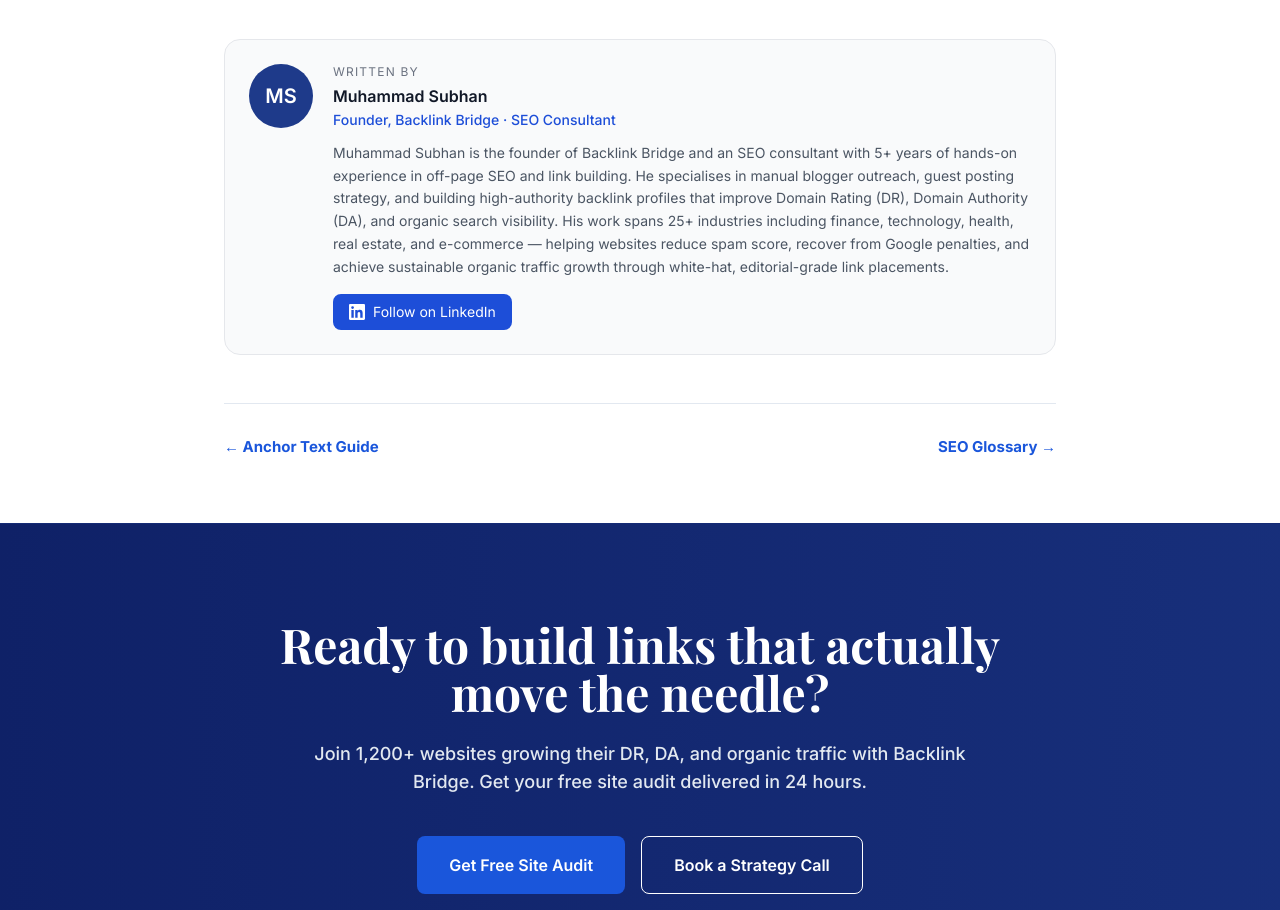
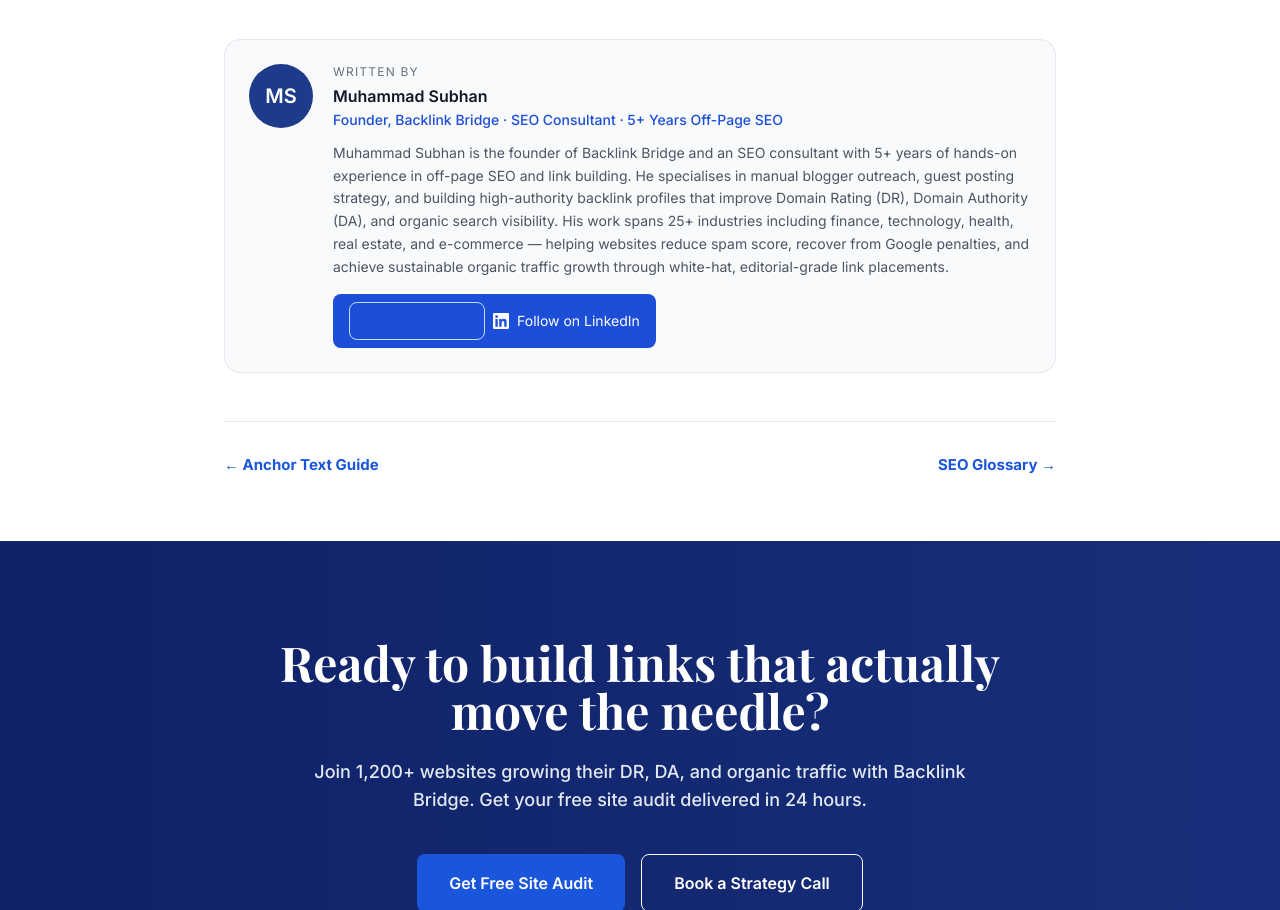
Before and after one commit to subhanm686/Backlink-Bridge, a Next.js app: page /dr-vs-da in a window 1280 px wide. Shown: the part 2731-3641 px from the top of the page. Built offline with nearby package versions, Linux system fonts and the light colour scheme; no server answers; a web font is replaced by a local one.

Commit message:
Update AuthorBio.tsx

```diff
--- a/src/components/AuthorBio.tsx
+++ b/src/components/AuthorBio.tsx
@@ -12,7 +12,7 @@ export default function AuthorBio() {
           Muhammad Subhan
         </h3>
         <p className="text-sm text-blue-700 font-medium mb-3">
-          Founder, Backlink Bridge · SEO Consultant
+          Founder, Backlink Bridge · SEO Consultant · 5+ Years Off-Page SEO
         </p>
         <p className="text-sm text-gray-600 leading-relaxed mb-4">
           Muhammad Subhan is the founder of Backlink Bridge and an SEO consultant
@@ -31,6 +31,12 @@ export default function AuthorBio() {
           rel="noopener noreferrer"
           className="inline-flex items-center gap-2 text-sm text-white bg-blue-700 hover:bg-blue-800 px-4 py-2 rounded-lg transition-colors"
         >
+          <Link
+            href="/about"
+            className="inline-flex items-center gap-2 text-sm text-blue-700 border border-blue-200 hover:bg-blue-50 px-4 py-2 rounded-lg transition-colors"
+          >
+            View Full Bio →
+          </Link>
           <svg width="16" height="16" viewBox="0 0 24 24" fill="currentColor">
             <path d="M20.447 20.452h-3.554v-5.569c0-1.328-.027-3.037-1.852-3.037-1.853 0-2.136 1.445-2.136 2.939v5.667H9.351V9h3.414v1.561h.046c.477-.9 1.637-1.85 3.37-1.85 3.601 0 4.267 2.37 4.267 5.455v6.286zM5.337 7.433a2.062 2.062 0 0 1-2.063-2.065 2.064 2.064 0 1 1 2.063 2.065zm1.782 13.019H3.555V9h3.564v11.452zM22.225 0H1.771C.792 0 0 .774 0 1.729v20.542C0 23.227.792 24 1.771 24h20.451C23.2 24 24 23.227 24 22.271V1.729C24 .774 23.2 0 22.222 0h.003z"/>
           </svg>
```
